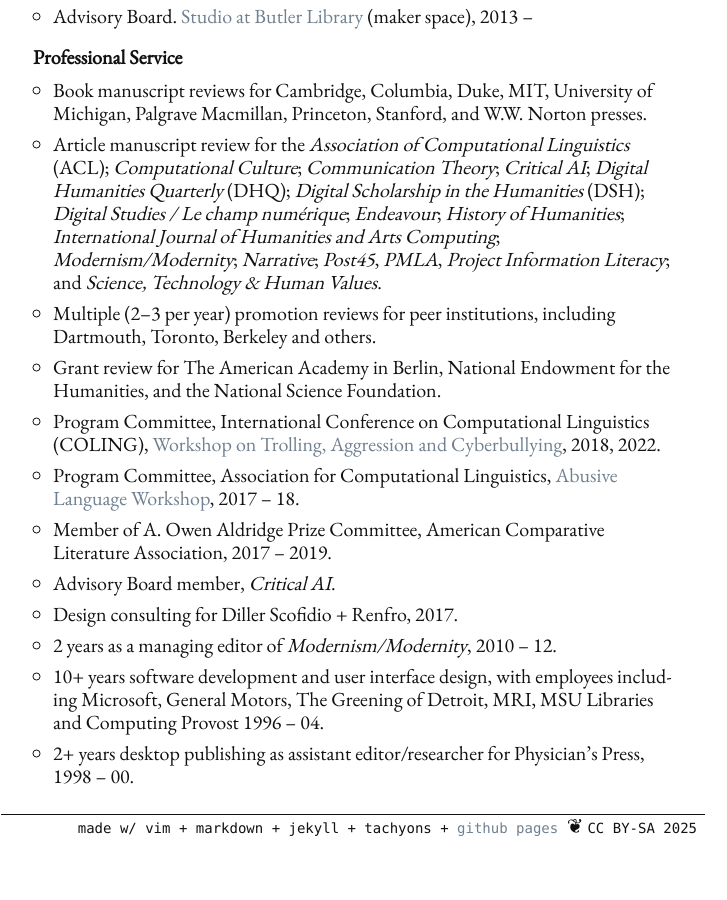
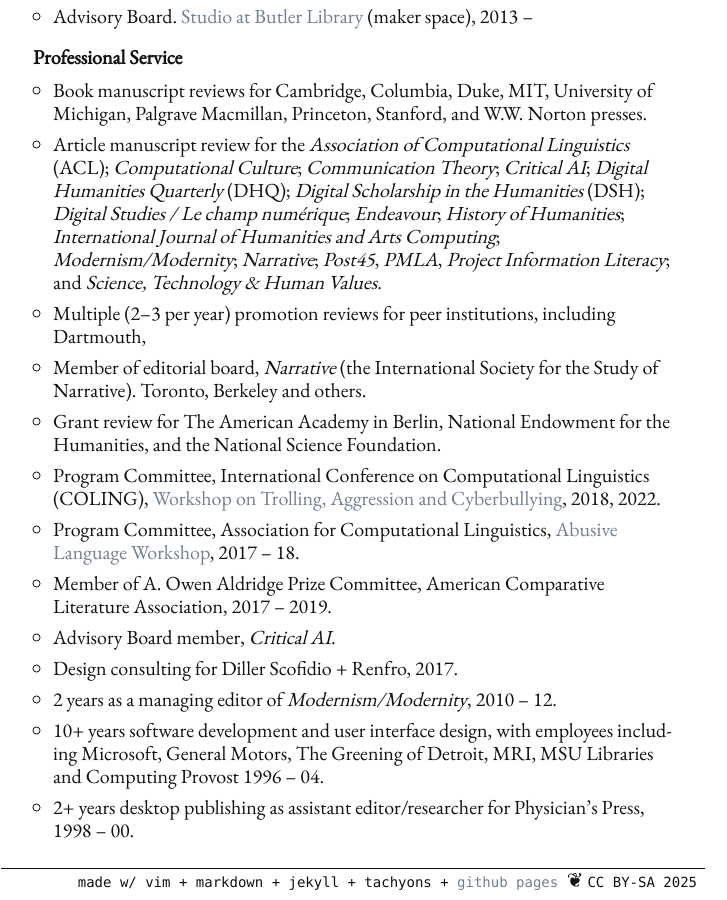
Before and after one commit to denten/denten.github.io, a Jekyll site: the page built from _pages/service.md, in a window 1280 px wide and 900 px high, scrolled down 1366 px. Shown: the whole window, without its empty margins (287-1014 px from the left). Built offline with Jekyll 4.4.1, drawn with Linux system fonts in a browser that asks for light colours; nearby versions of some CDN libraries; before the commit the page ends 2212 px from its top, so only the background shows below that.

Commit message:
add the narrative work

```diff
--- a/_includes/CV/07-service.md
+++ b/_includes/CV/07-service.md
@@ -61,6 +61,7 @@ Macmillan, Princeton, Stanford, and W.W. Norton presses.
   Computing*; *Modernism/Modernity*; *Narrative*; *Post45*, *PMLA*, *Project Information Literacy*; and *Science,
   Technology & Human Values*.
 - Multiple (2--3 per year) promotion reviews for peer institutions, including Dartmouth,
+- Member of editorial board, *Narrative* (the International Society for the Study of Narrative).
   Toronto, Berkeley and others.
 - Grant review for The American Academy in Berlin, National Endowment for the Humanities, and
   the National Science Foundation.
```
